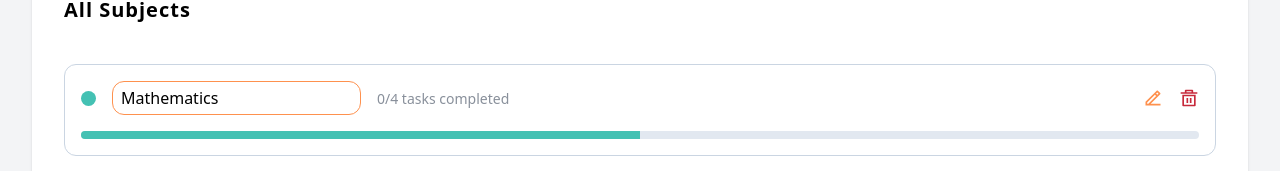
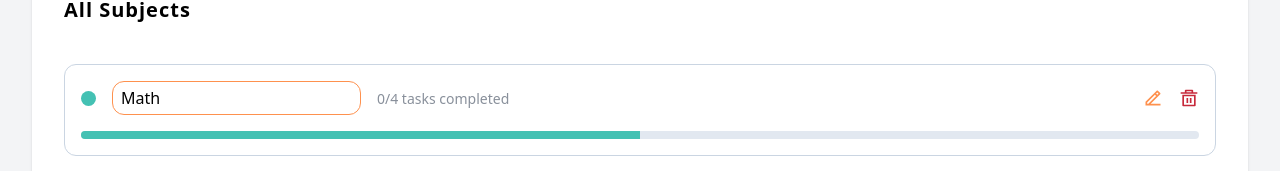
Before and after one commit to A-Karim2003/TrackIt, a React (Vite) app: page /subjects in a window 1280 px wide. Both pictures are taken after a click on the icon 1153 px from the left and 507 px from the top of the page. Shown: the part 414-585 px from the top of the page. Built offline with nearby package versions, Linux system fonts and the light colour scheme; data requests are answered from the project's data file.

Commit message:
feat: Add Subject title updating logic that syncs local and backend state

```diff
--- a/data/db.json
+++ b/data/db.json
@@ -2,7 +2,7 @@
   "subjects": [
     {
       "id": "1",
-      "name": "Mathematics",
+      "name": "Math",
       "tasks": [
         {
           "id": 1,
--- a/src/components/AllSubjects.jsx
+++ b/src/components/AllSubjects.jsx
@@ -10,7 +10,6 @@ function AllSubjects() {
   const navigate = useNavigate();
   const { subjects, deleteSubject } = useSubjects();
   const [isEditingId, setIsEditingId] = useState();
-  console.log(isEditingId);
 
   return (
     <Card className="flex flex-col gap-8">
--- a/src/components/Subject.jsx
+++ b/src/components/Subject.jsx
@@ -1,4 +1,5 @@
 import { useState } from "react";
+import { useSubjects } from "../context/SubjectsProvider";
 
 function Subject({
   subject,
@@ -8,9 +9,10 @@ function Subject({
   className,
   onClick,
 }) {
+  const [editedTitle, setEditedTitle] = useState(subject.name);
+  const { editSubjectTitle } = useSubjects();
+
   const isEditing = isEditingId === subject.id;
-
-  const [editedTitle, setEditedTitle] = useState(subject.name);
 
   return (
     <div
@@ -28,6 +30,14 @@ function Subject({
               autoFocus
               onBlur={() => setIsEditingId(null)}
               onChange={(e) => setEditedTitle(e.target.value)}
+              onKeyDown={(e) => {
+                if (e.key === "Enter") {
+                  editSubjectTitle(subject.id, editedTitle);
+                  setIsEditingId(null);
+                }
+
+                e.key === "Escape" && setIsEditingId(null);
+              }}
             />
           ) : (
             <h4>{subject?.name}</h4>
--- a/src/context/SubjectsProvider.jsx
+++ b/src/context/SubjectsProvider.jsx
@@ -103,6 +103,16 @@ function SubjectsProvider({ children }) {
 
   //? Edit subject title
   async function editSubjectTitle(id, newTitle) {
+    if (!newTitle.trim()) return;
+
+    const res = await fetch(`${ENDPOINT}/${id}`, {
+      method: "PATCH",
+      headers: {
+        "Content-Type": "application/json",
+      },
+
+      body: JSON.stringify({ name: newTitle }),
+    });
     dispatch({ type: "edit/title", payload: { id, newTitle } });
   }
   return (
```
